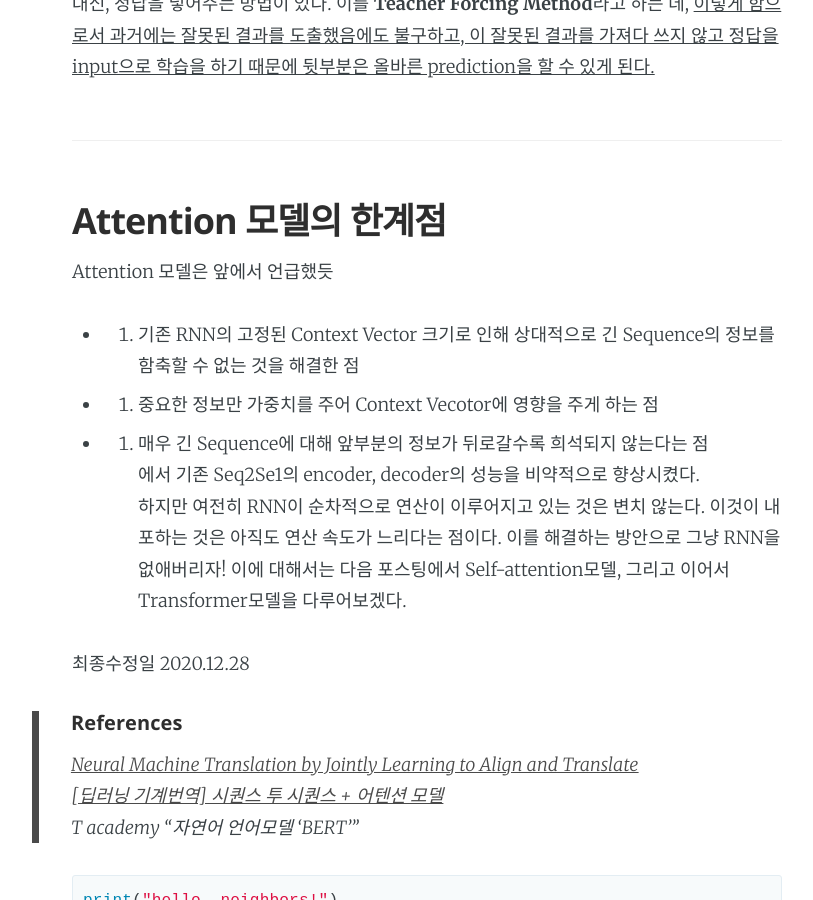
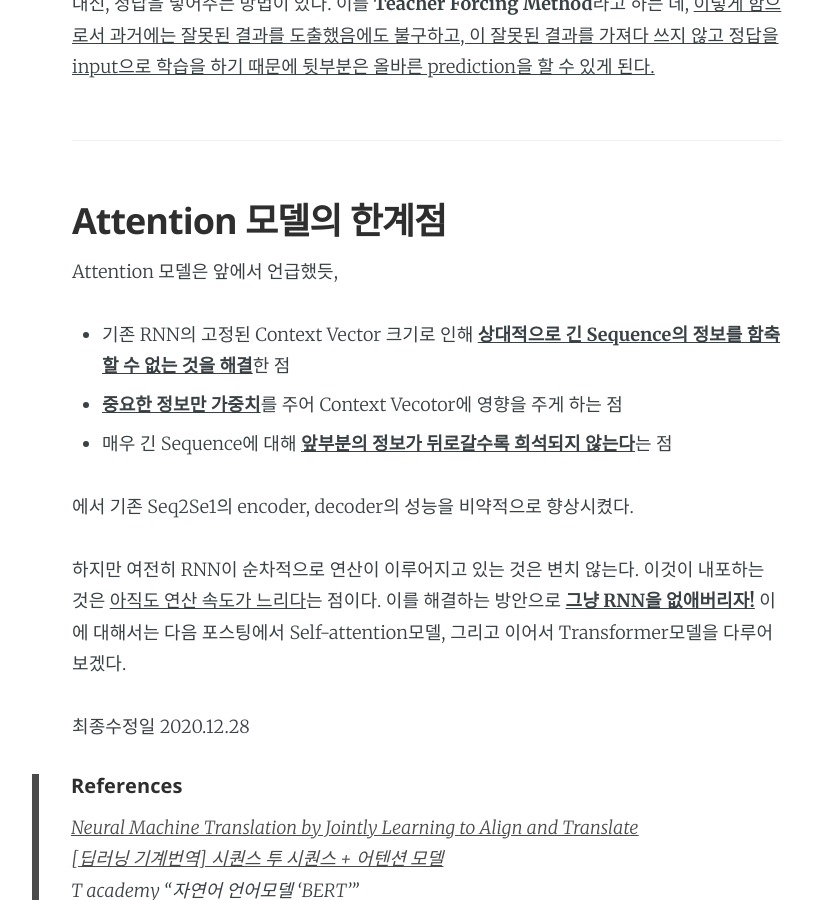
Before and after one commit to kpiswon/kpiswon.github.io, a Jekyll site: the page built from _posts/2020-12-28-Language Model2.markdown, in a window 1280 px wide and 900 px high, scrolled down 7518 px. Shown: the whole window, without its empty margins (213-1026 px from the left). Built offline with Jekyll 4.4.1, drawn with Linux system fonts in a browser that asks for light colours; comment, search, counter and statistics services are not loaded; some of the changed lines change nothing that is shown.

Commit message:
LM2_fixed2

```diff
--- a/_posts/2020-12-28-Language Model2.markdown
+++ b/_posts/2020-12-28-Language Model2.markdown
@@ -78,12 +78,15 @@ comments: true
 ---
 
 ## Attention 모델의 한계점
- Attention 모델은 앞에서 언급했듯
- * 1. 기존 RNN의 고정된 Context Vector 크기로 인해 상대적으로 긴 Sequence의 정보를 함축할 수 없는 것을 해결한 점
- * 2. 중요한 정보만 가중치를 주어 Context Vecotor에 영향을 주게 하는 점
- * 3. 매우 긴 Sequence에 대해 앞부분의 정보가 뒤로갈수록 희석되지 않는다는 점
+ Attention 모델은 앞에서 언급했듯,
+
+ * 기존 RNN의 고정된 Context Vector 크기로 인해 **<u>상대적으로 긴 Sequence의 정보를 함축할 수 없는 것을 해결</u>**한 점
+ * **<u>중요한 정보만 가중치</u>**를 주어 Context Vecotor에 영향을 주게 하는 점
+ * 매우 긴 Sequence에 대해 **<u>앞부분의 정보가 뒤로갈수록 희석되지 않는다</u>**는 점
+
  에서 기존 Seq2Se1의 encoder, decoder의 성능을 비약적으로 향상시켰다.
- 하지만 여전히 RNN이 순차적으로 연산이 이루어지고 있는 것은 변치 않는다. 이것이 내포하는 것은 아직도 연산 속도가 느리다는 점이다. 이를 해결하는 방안으로 그냥 RNN을 없애버리자! 이에 대해서는 다음 포스팅에서 Self-attention모델, 그리고 이어서 Transformer모델을 다루어보겠다.
+
+ 하지만 여전히 RNN이 순차적으로 연산이 이루어지고 있는 것은 변치 않는다. 이것이 내포하는 것은 <u>아직도 연산 속도가 느리다</u>는 점이다. 이를 해결하는 방안으로 **<u>그냥 RNN을 없애버리자!</u>** 이에 대해서는 다음 포스팅에서 Self-attention모델, 그리고 이어서 Transformer모델을 다루어보겠다.
 
 최종수정일 2020.12.28
 
```
